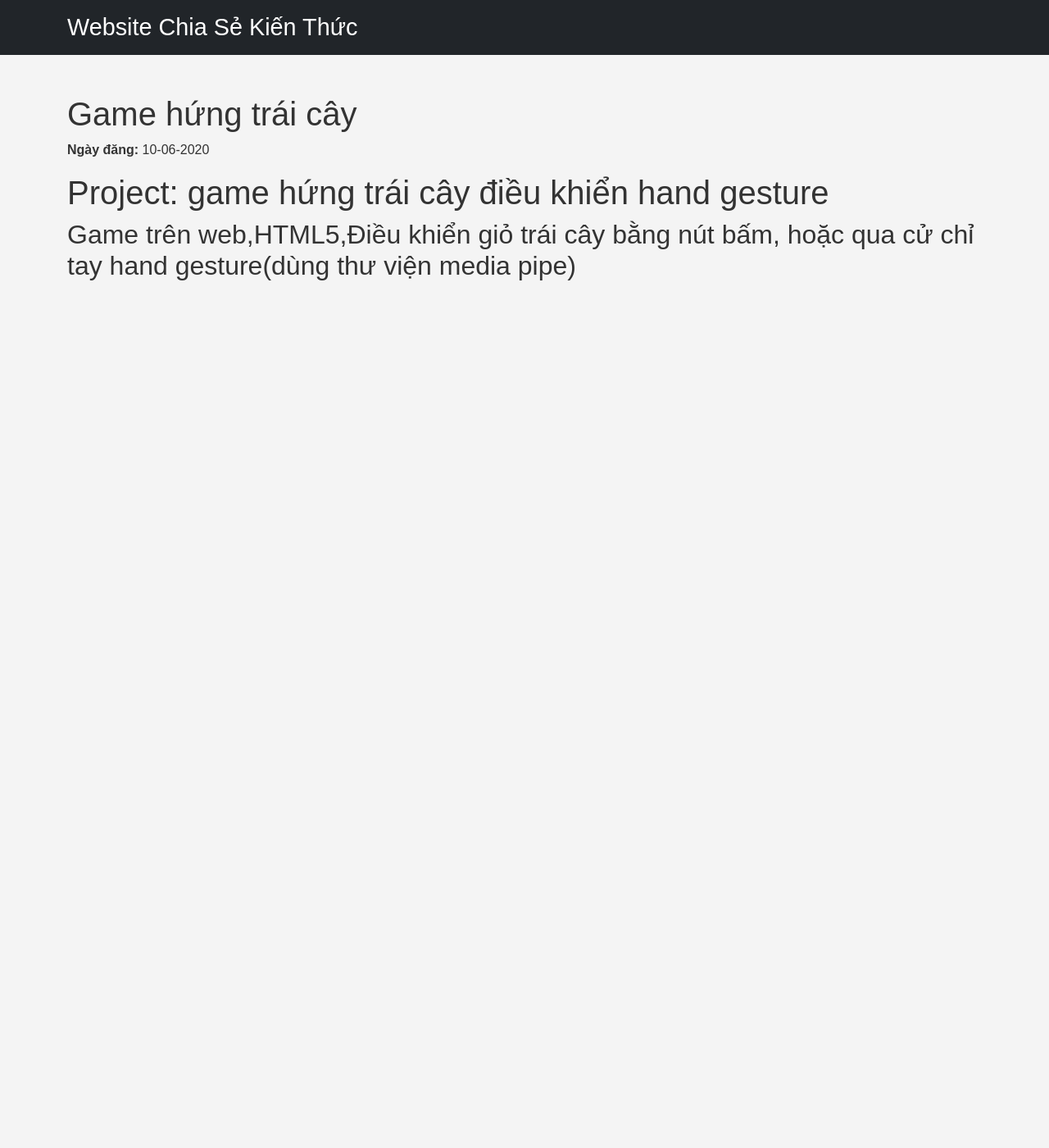
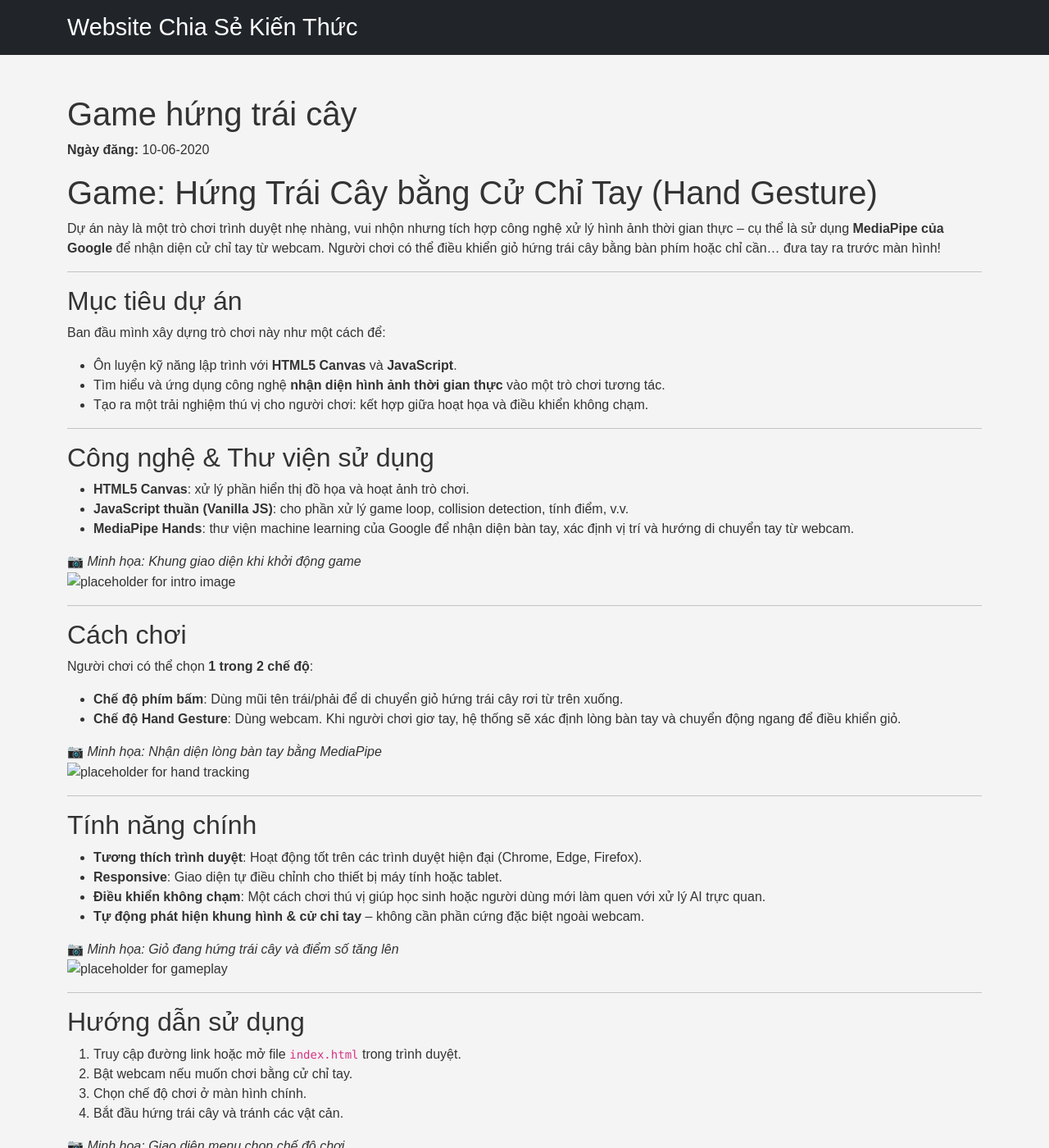
Before and after one commit to Hhuynam/web_blog_github_page, a Jekyll site: the page built from _posts/2025-06-18-GameHungTraiCay.md, in a window 1280 px wide and 1400 px high. Shown: the whole window at 82% size. Built offline with Jekyll 4.4.1, drawn with Linux system fonts in a browser that asks for light colours; some of the changed text lies outside the part shown.

Commit message:
cap nhat 6

```diff
--- a/_posts/2025-06-18-GameHungTraiCay.md
+++ b/_posts/2025-06-18-GameHungTraiCay.md
@@ -5,5 +5,82 @@ date: 2020-06-10
 categories: projects
 permalink: /game-hung-trai-cay/
 ---
-<h1>Project: game hứng trái cây điều khiển hand gesture</h1>
-<h2>Game trên web,HTML5,Điều khiển giỏ trái cây bằng nút bấm, hoặc qua cử chỉ tay hand gesture(dùng thư viện media pipe)</h2>
+
+# Game: Hứng Trái Cây bằng Cử Chỉ Tay (Hand Gesture)
+
+Dự án này là một trò chơi trình duyệt nhẹ nhàng, vui nhộn nhưng tích hợp công nghệ xử lý hình ảnh thời gian thực – cụ thể là sử dụng **MediaPipe của Google** để nhận diện cử chỉ tay từ webcam. Người chơi có thể điều khiển giỏ hứng trái cây bằng bàn phím hoặc chỉ cần… đưa tay ra trước màn hình!
+
+---
+
+## Mục tiêu dự án
+
+Ban đầu mình xây dựng trò chơi này như một cách để:
+- Ôn luyện kỹ năng lập trình với **HTML5 Canvas** và **JavaScript**.
+- Tìm hiểu và ứng dụng công nghệ **nhận diện hình ảnh thời gian thực** vào một trò chơi tương tác.
+- Tạo ra một trải nghiệm thú vị cho người chơi: kết hợp giữa hoạt họa và điều khiển không chạm.
+
+---
+
+## Công nghệ & Thư viện sử dụng
+
+- **HTML5 Canvas**: xử lý phần hiển thị đồ họa và hoạt ảnh trò chơi.
+- **JavaScript thuần (Vanilla JS)**: cho phần xử lý game loop, collision detection, tính điểm, v.v.
+- **MediaPipe Hands**: thư viện machine learning của Google để nhận diện bàn tay, xác định vị trí và hướng di chuyển tay từ webcam.
+
+📷 *Minh họa: Khung giao diện khi khởi động game*
+![placeholder for intro image](assets/image/intro-placeholder.png)
+
+---
+
+## Cách chơi
+
+Người chơi có thể chọn **1 trong 2 chế độ**:
+
+- **Chế độ phím bấm**: Dùng mũi tên trái/phải để di chuyển giỏ hứng trái cây rơi từ trên xuống.
+- **Chế độ Hand Gesture**: Dùng webcam. Khi người chơi giơ tay, hệ thống sẽ xác định lòng bàn tay và chuyển động ngang để điều khiển giỏ.
+
+📷 *Minh họa: Nhận diện lòng bàn tay bằng MediaPipe*
+![placeholder for hand tracking](assets/image/hand-placeholder.png)
+
+---
+
+## Tính năng chính
+
+- **Tương thích trình duyệt**: Hoạt động tốt trên các trình duyệt hiện đại (Chrome, Edge, Firefox).
+- **Responsive**: Giao diện tự điều chỉnh cho thiết bị máy tính hoặc tablet.
+- **Điều khiển không chạm**: Một cách chơi thú vị giúp học sinh hoặc người dùng mới làm quen với xử lý AI trực quan.
+- **Tự động phát hiện khung hình & cử chỉ tay** – không cần phần cứng đặc biệt ngoài webcam.
+
+📷 *Minh họa: Giỏ đang hứng trái cây và điểm số tăng lên*
+![placeholder for gameplay](assets/image/gameplay-placeholder.png)
+
+---
+
+## Hướng dẫn sử dụng
+
+1. Truy cập đường link hoặc mở file `index.html` trong trình duyệt.
+2. Bật webcam nếu muốn chơi bằng cử chỉ tay.
+3. Chọn chế độ chơi ở màn hình chính.
+4. Bắt đầu hứng trái cây và tránh các vật cản.
+
+📷 *Minh họa: Giao diện menu chọn chế độ chơi*
+![placeholder for mode selection](assets/image/mode-placeholder.png)
+
+---
+
+## Link mã nguồn và demo
+
+- GitHub: [https://github.com/Hhuynam/GameHungTraiCay](https://github.com/Hhuynam/GameHungTraiCay)
+
+Nếu bạn muốn cải tiến hoặc mở rộng game này, có thể thử tích hợp thêm:
+- Nhạc nền
+- Vật phẩm đặc biệt (ví dụ: quả vàng, tăng tốc, v.v.)
+- Tùy chỉnh cấp độ khó (tăng tốc độ rơi theo thời gian)
+- url: [https://game-hung-trai-cay.web.app/](https://game-hung-trai-cay.web.app/)
+---
+
+## Kết luận
+
+Dự án tuy đơn giản nhưng mang lại nhiều trải nghiệm lập trình thú vị, đồng thời giúp mình hiểu rõ hơn về cách tích hợp AI với giao diện người dùng trực tiếp trên web. Mình hy vọng bạn sẽ thử và thích nó như mình đã thích khi làm ra nó.
+
+Nếu bạn có ý tưởng nâng cấp game hay câu hỏi nào về kỹ thuật, cứ tạo issue hoặc gửi góp ý tại GitHub nhé!
--- a/index.html
+++ b/index.html
@@ -10,7 +10,7 @@ title: Trang chủ
 <!-- Nút dẫn đến bài viết mới nhất -->
 {% assign newest = site.posts | first %}
 <p>
-  👉 <a class="btn btn-primary" href="{{ newest.url }}">{{ newest.title }}</a>
+  <a class="btn btn-primary" href="{{ newest.url }}">{{ newest.title }}</a>
 </p>
 
 <!-- Quảng cáo Google AdSense -->
```
Also changed, not shown: assets/image/gameplay-placeholder.png (added), assets/image/hand-placeholder.png (added), assets/image/intro-placeholder.png (added), assets/image/mode-placeholder.png (added).
